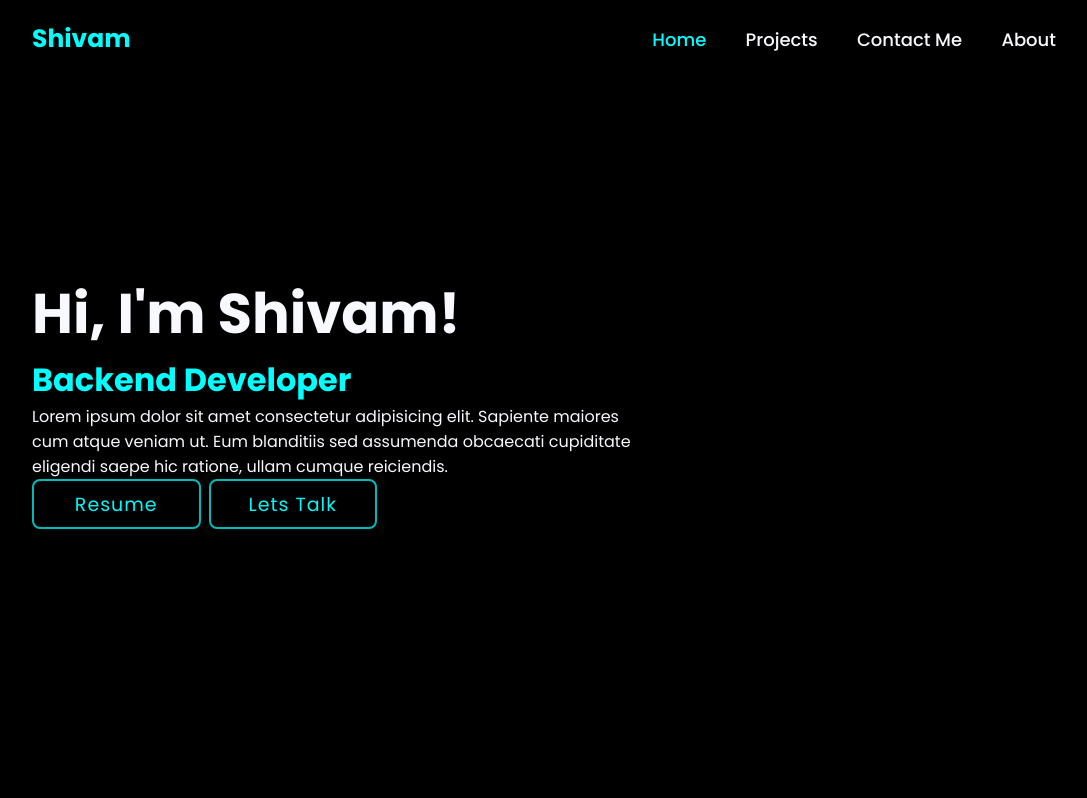
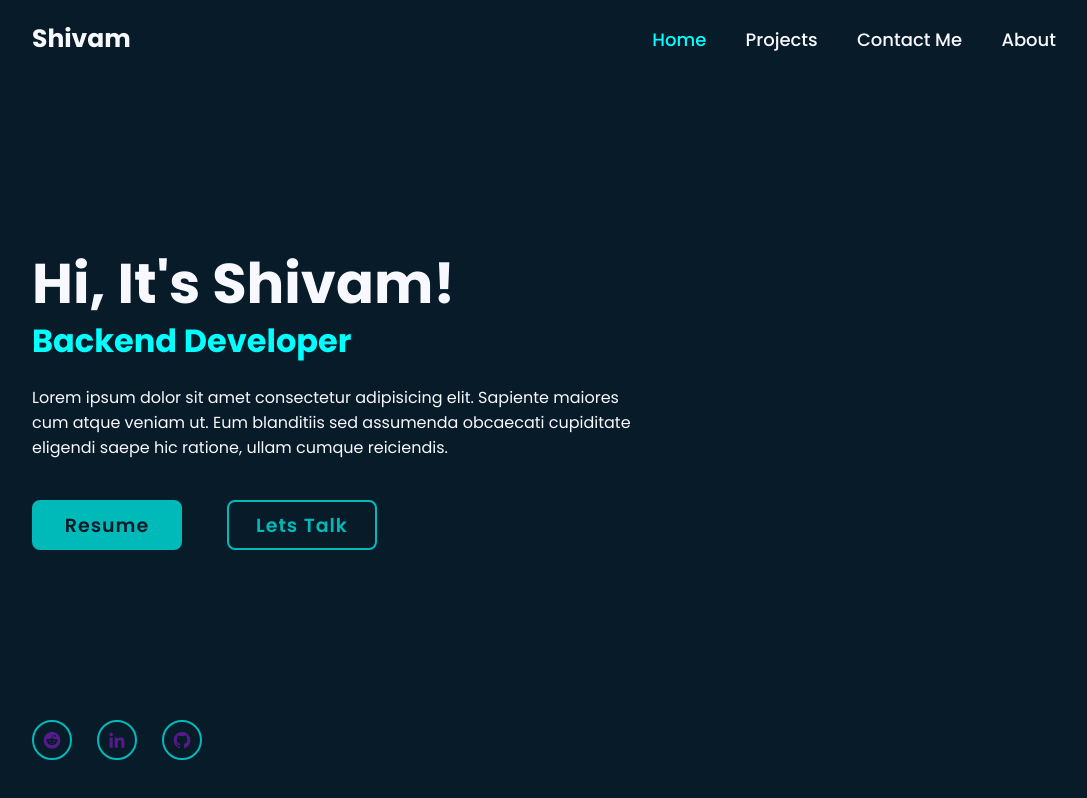
Before and after one commit to TheSarcasticOne69/Portfolio, a plain HTML site: page index.html in a window 1280 px wide. Shown: the whole page, without its empty margins (96-1183 px from the left). Drawn offline with nearby package versions, Linux system fonts and the light colour scheme.

Commit message:
Home Page Done

```diff
--- a/index.html
+++ b/index.html
@@ -1,33 +1,50 @@
 <!DOCTYPE html>
 <html lang="en">
+
 <head>
     <meta charset="UTF-8">
     <meta name="viewport" content="width=device-width, initial-scale=1.0">
     <link rel="stylesheet" href="static\style.css">
+    <link href='https://unpkg.com/boxicons@2.1.4/css/boxicons.min.css' rel='stylesheet'>
     <title>Document</title>
 </head>
+
 <body>
+
     <header class="header">
         <a href="" class="logo">Shivam</a>
         <nav class="navbar">
             <a href="" class="active">Home</a>
             <a href="">Projects</a>
             <a href="">Contact Me</a>
-            <a href="">About</a></nav>
+            <a href="">About</a>
+        </nav>
     </header>
 
     <section class="home">
         <div class="home-content">
-            <h1>Hi, I'm Shivam!</h1>
+            <h1>Hi, It's Shivam!</h1>
             <h3>Backend Developer</h3>
-            <p>Lorem ipsum dolor sit amet consectetur adipisicing elit. Sapiente maiores cum atque veniam ut. Eum blanditiis sed assumenda obcaecati cupiditate eligendi saepe hic ratione, ullam cumque reiciendis.</p>
+            <p>Lorem ipsum dolor sit amet consectetur adipisicing elit. Sapiente maiores cum atque veniam ut. Eum
+                blanditiis sed assumenda obcaecati cupiditate eligendi saepe hic ratione, ullam cumque reiciendis.</p>
             <div class="btn-box">
-            <a href="http://">Resume</a>
-            <a href="http://">Lets Talk</a>
+                <a href="http://">Resume</a>
+                <a href="http://">Lets Talk</a>
             </div>
         </div>
+
+
+        <div class="home-sci">
+
+            <a href=""><i class='bx bxl-reddit'></i></a>
+
+            <a href=""><i class='bx bxl-linkedin'></i></a>
+
+            <a href=""><i class='bx bxl-github'></i></a>
+
+        </div>
     </section>
-
 </body>
 <script src="static\script.js"></script>
+
 </html>
--- a/static/style.css
+++ b/static/style.css
@@ -8,7 +8,8 @@
  }
 
  body {
-   background-color: #000000;
+   background-color: #081b29;
+   color: ghostwhite;
  }
 
  .header {
@@ -25,11 +26,31 @@
  }
 
  .logo {
+   position: relative;
    font-size: 25px;
-   color: #00ffff;
+   color: ghostwhite;
    text-decoration: none;
    font-weight: bold;
  }
+
+ .logo::before{
+   content: '';
+   position: absolute;
+   top: 0;
+   right: 0;
+   width: 100%;
+   height: 100%;
+   background: #081b29;
+   animation: showRight 1s ease forwards;
+   animation-delay: .4s;
+}
+
+@keyframes showRight {
+   100% {
+      width: 0;
+
+   }
+}
 
  .navbar a{
    font-size: 18px;
@@ -47,6 +68,9 @@
 
 .home {
    display: flex;
+   background: url() no repeat;
+   background-size: cover;
+   background-position: center;
    align-items: center;
    height: 100vh;
    padding: 0 10%;
@@ -57,42 +81,189 @@
 }
 
 .home-content h1 {
+   position: relative;
    font-size: 56px;
    font-weight: 700;
-   color:ghostwhite;
+   line-height: 1.2;
+}
+
+.home-content h1::before{
+   content: '';
+   position: absolute;
+   top: 0;
+   right: 0;
+   width: 100%;
+   height: 100%;
+   background: #081b29;
+   animation: showRight 1s ease forwards;
+   animation-delay: 1s;
 }
 
 .home-content h3 {
+   position: relative;
    font-size: 32px;
    font-weight: 700;
    color: #00ffff;
 }
 
+.home-content h3::before{
+   content: '';
+   position: absolute;
+   top: 0;
+   right: 0;
+   width: 100%;
+   height: 100%;
+   background: #081b29;
+   animation: showRight 1s ease forwards;
+   animation-delay: 1.3s;
+}
+
 .home-content p {
+   position: relative;
    font-size: 16px;
-   color: ghostwhite;
+   margin: 20px 0 40px;
+}
+
+.home-content p::before{
+   content: '';
+   position: absolute;
+   top: 0;
+   right: 0;
+   width: 100%;
+   height: 100%;
+   background: #081b29;
+   animation: showRight 1s ease forwards;
+   animation-delay: 1.6s;
 }
 
 .home-content .btn-box {
+   position: relative;
    display: flex;
    justify-content: space-between;
-   gap: 8px;
    width: 345px;
    height: 50px;
-   background-color: transparent;
 }
+
+.home-content .btn-box::before{
+   content: '';
+   position: absolute;
+   top: 0;
+   right: 0;
+   width: 100%;
+   height: 100%;
+   background: #081b29;
+   animation: showRight 1s ease forwards;
+   animation-delay: 1.6s;
+   z-index: 2;
+}
+
 .btn-box a {
-   width: 345px;
-   height: 50px;
-   background-color: transparent;
+   position: relative;
    display: inline-flex;
    justify-content: center;
    align-items: center;
+   width: 150px;
+   height: 100%;
+   background-color:#00baba;
    border:2px solid #00baba;
    border-radius: 8px;
    font-size:19px;
-   color:#00f8f8;
+   color:#081b29;
    text-decoration: none;
-   font-weight:none;
+   font-weight:600;
    letter-spacing:1px;
+   z-index: 1;
+   overflow: hidden;
+   transition: .5s;
 }
+
+.btn-box a:hover {
+   color: #081b29;
+}
+
+.btn-box a:nth-child(2) {
+   background: transparent;
+   color: #00baba;
+}
+
+.btn-box a:nth-child(2):hover {
+   color: #003e3e;
+}
+
+.btn-box a:nth-child(2)::before {
+   background: #00baba;
+}
+
+.btn-box a::before {
+   content: '';
+   position: absolute;
+   top: 0;
+   left: 0;
+   width: 0;
+   height: 100%;
+   background: #003e3e;
+   z-index: -1;
+   transition: .5s;
+}
+
+.btn-box a:hover::before {
+   width: 100%;
+}
+
+.home-sci {
+   position: absolute;
+   bottom: 40px;
+   width: 170px;
+   display: flex;
+   justify-content: space-between;
+}
+
+.home-sci::before {
+   content: '';
+   position: absolute;
+   top: 0;
+   right: 0;
+   width: 100%;
+   height: 100%;
+   background: #081b29;
+   animation: showRight 1s ease forwards;
+   animation-delay: 2.5s;
+   z-index: 2;
+}
+
+.home-sci a {
+   position: relative;
+   display: inline-flex;
+   justify-content: center;
+   align-items: center;
+   height: 40px;
+   width: 40px;
+   background: transparent;
+   border: 2px solid #00baba;
+   border-radius: 50%;
+   font-size: 20px;
+   text-decoration: none;
+   z-index: 1;
+   overflow: hidden;
+   transition: -5s;
+}
+
+.home-sci a:hover{
+   color: #081b29;
+}
+
+.home-sci a::before {
+   content: '';
+   position: absolute;
+   top: 0;
+   left: 0;
+   width: 0;
+   height: 100%;
+   background: #00baba;
+   z-index: -1;
+   transition: .5s;
+}
+
+.home-sci a:hover::before {
+   width: 100%;
+}
```
